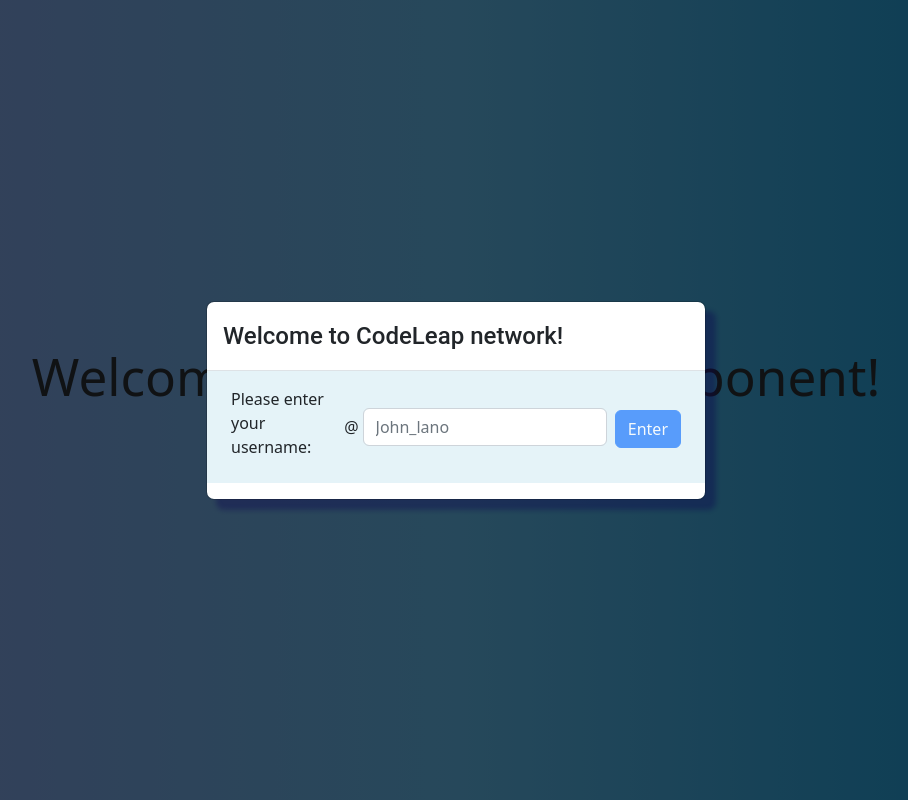
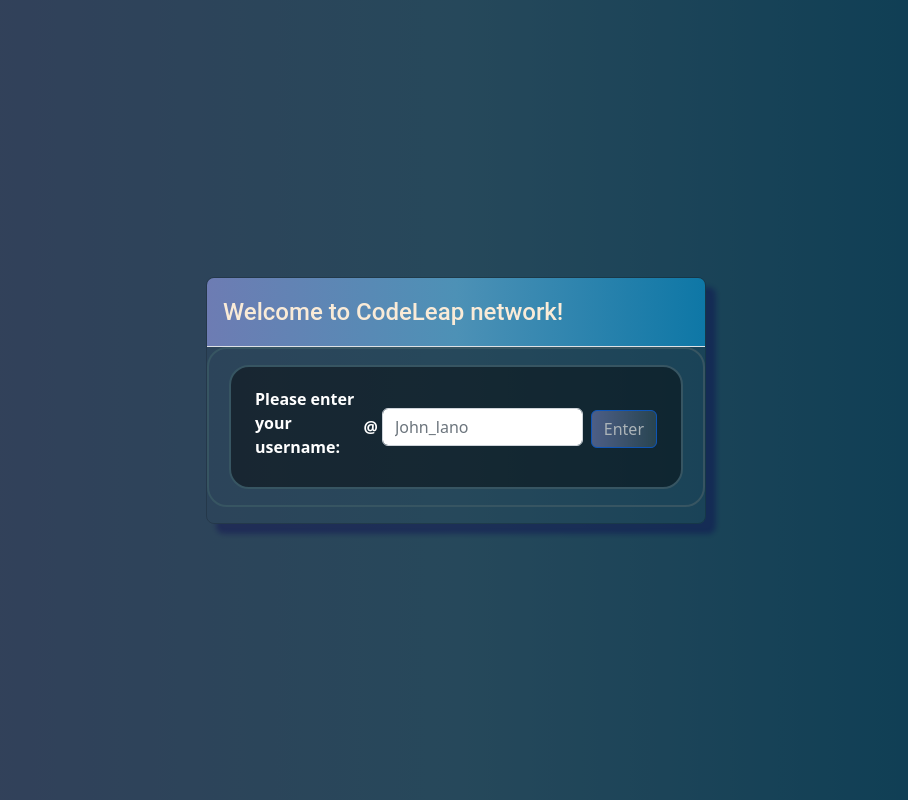
Before and after one commit to AlectorAlexander/codeLeapChallenge, a React (Vite) app: page / in a window 1280 px wide. Shown: the whole page, without its empty margins (184-1092 px from the left). Built offline with nearby package versions, Linux system fonts and the light colour scheme.

Commit message:
perf: area de post estilizada

```diff
--- a/src/App.jsx
+++ b/src/App.jsx
@@ -12,11 +12,11 @@
 
 
 
-
 	return (
 		<MainPage className='App'>
-			<YourName />
+			{username === '' && <YourName />}
 			{username !== '' ? <YourPosts /> : ''}
+
 		</MainPage>
 	);
 }
--- a/src/components/Posts.jsx
+++ b/src/components/Posts.jsx
@@ -1,14 +1,14 @@
 import React from 'react';
 import PropTypes from 'prop-types';
 import { useSelector } from 'react-redux';
-import { Container, Row, Col, Button } from 'react-bootstrap';
+import { Row, Col, Button, Container } from 'react-bootstrap';
 import '../styles/post.css';
 
 const Posts = ({ p }) => {
 	const username = useSelector(({ userReducer }) => userReducer.name);
 
 	return (
-		<Container>
+		<Container className='card_post'>
 			<Row key={p.postId} className="mb-4">
 				<div className='post_header d-flex flex-row'>
 					<p>
@@ -23,7 +23,7 @@
 						</Button>
 					</div>
 				</div>
-				<Col>
+				<Col className='linhas'>
 					<h3>{p.Title}</h3>
 					<p>{p.Post}</p>
 				</Col>
--- a/src/components/YourName.jsx
+++ b/src/components/YourName.jsx
@@ -50,7 +50,7 @@
 	}, [username]);
 
 	return (
-		<Modal show={show} centered>
+		<Modal className='modal-content-1' show={show} centered>
 			<Modal.Header>
 				<Modal.Title>Welcome to CodeLeap network!</Modal.Title>
 			</Modal.Header>
--- a/src/components/YourPosts.jsx
+++ b/src/components/YourPosts.jsx
@@ -13,12 +13,9 @@
 	const [warning, setWarning] = useState('');
 	const [Action, setAction] = useState('create');
 	const [isDisabled, setIsDisabled] = useState(true);
-
 	const posts = useSelector(({userReducer}) => userReducer.post);
 
-	useEffect(() => {
-		console.log(posts);
-	}, [posts]);
+
 
 
 	const dispatch = useDispatch();
@@ -106,6 +103,7 @@
 	}, [Post]);
 
 	return (
+		<div>
 			<Modal className='modal-content-2' show={true} centered>
 				<Modal.Header>
 					<Modal.Title>CodeLeap Network!</Modal.Title>
@@ -135,9 +133,12 @@
 				</Modal.Body>
 				<p className='d-flex justify-content-center text-danger'>{warning}</p>
 				{posts.length > 0 &&  posts.map((p) => {
-				return (<Posts p={p}/>);
+					return (<Posts key={p.postId} p={p}/>);
 				}) }
+
 			</Modal>
+
+		</div>
 	);
 }
 
--- a/src/pages/MainPage.jsx
+++ b/src/pages/MainPage.jsx
@@ -5,9 +5,7 @@
 const MainPage = ({ children }) => {
 	return (
 		<div className='MainPage'>
-			<h1>Welcome to MainPage Component!</h1>
 			{children}
-			<p>This is a functional component in React.</p>
 		</div>
 	);
 };
--- a/src/styles/main.css
+++ b/src/styles/main.css
@@ -9,5 +9,4 @@
   height: 100%;
   margin: 0;
   background-image: linear-gradient(to right, #6d7cb3, #4d91b6, #0e77a6);
-
 }
--- a/src/styles/modal.css
+++ b/src/styles/modal.css
@@ -1,17 +1,29 @@
 .modal-header, .modal-body {
     display: flex;
     justify-content: center;
+}
+
+.modal-content-2 div {
+    display: flex;
+    flex-direction: column;
+    background-color: #00000000;
+}
+
+.modal-content-1 div {
+    background-color: #00000000;
 }
 
 .modal-body, .modal-body div{
     display: flex;
     align-items: center;
     justify-content: center;
+    background-color: #0000006f;
+    border: #375562 2px solid;
+    border-radius: 20px;
+    padding: 20px;
+    font-weight: 900;
+    color: white;
 }
-
-.modal-body {
-    background-color: #c5e4ef74;
-  }
 
 .modal-body * {
     margin: 0 4px;
@@ -22,12 +34,16 @@
     justify-content: center;
     align-items: center;
     text-align: center;
+    font-weight: 900;
+    color:antiquewhite;
+    background-image: linear-gradient(to right, #6d7cb3, #4d91b6, #0e77a6);
 }
 
+
 .modal-body button {
-    background-color: white;
+    background-image: linear-gradient(to right, #6d7cb3, #375562);
+    color: white;
     border: 1px solid rgba(93, 91, 91, 0.26);
-    color: black;
   }
 
   .modal-body button:hover {
@@ -41,13 +57,14 @@
 
 .modal-content {
     box-shadow: 10px 10px 5px rgba(13, 9, 80, 0.386);
+    background-color: #0e76a610;
 }
 
-.modal-content-2 div {
-    display: flex;
-    flex-direction: column;
-}
 
 .textarea {
     width: 100%;
 }
+
+.blanck {
+    height: 20px;
+}
--- a/src/styles/post.css
+++ b/src/styles/post.css
@@ -1,8 +1,8 @@
 .post_header {
     display: flex;
     justify-content: space-between;
-    background-color: blue;
-    color: gray;
+    background-image: linear-gradient(to right, #6d7cb3, #4d91b6, #0e77a6);
+    color: white;
     font-weight: 900;
     border-radius: 20px 20px 0 0 ;
     padding: 13px 13px;
@@ -14,3 +14,25 @@
     display: flex;
     align-items: center;
 }
+
+.card_post {
+    margin-top: 15px;
+}
+
+.linhas {
+    width: 100%;
+    background-image: linear-gradient(to right, #d5dbf0, #e6ebee, #bfc2c3);
+    min-height: 20vw;
+    border-radius: 0 0 20px 20px ;
+    padding: 0 20px;
+    word-break: break-all;
+}
+
+.linhas p {
+    padding-top: 10px;
+}
+
+.linhas h3 {
+    text-align: center;
+    padding-top: 10px;
+}
```
Lines whose indentation alone changed are shown as unchanged.
